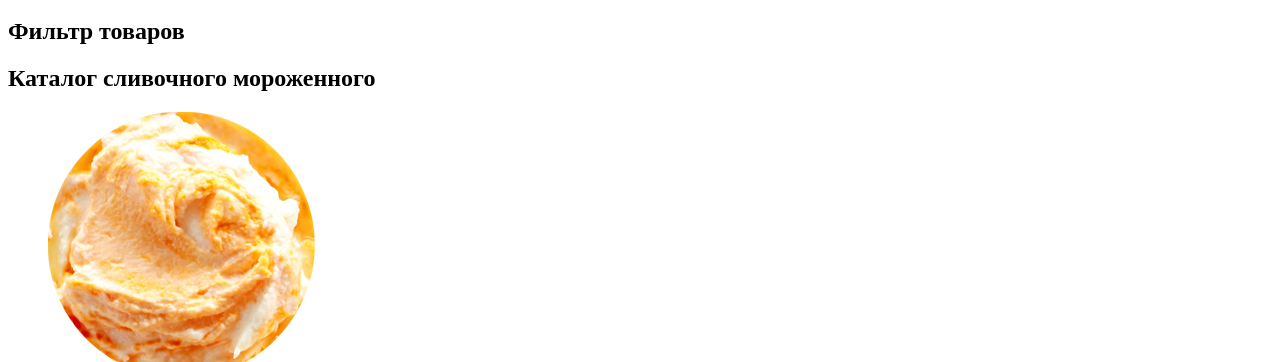
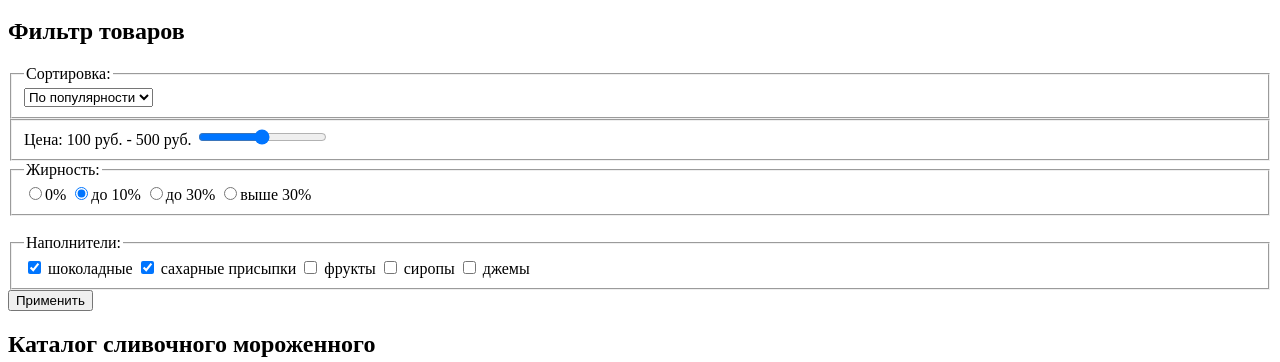
Before and after one commit to Lyusia-Malinina/1342203-gllacy-27, a plain HTML site: page catalog.html in a window 1280 px wide. Shown: the part 423-785 px from the top of the page. Drawn offline with Linux system fonts and the light colour scheme.

Commit message:
Update catalog.html
Вставила фильтр
Нужны ли <li>, если у нас список в одну строчку?

```diff
--- a/catalog.html
+++ b/catalog.html
@@ -42,7 +42,49 @@
 
       <section>
         <h2>Фильтр товаров</h2>
-        <!-- Здесь будет форма -->
+          <form method="get" action="https://echo.htmlacademy.ru">
+            <fieldset>
+              <legend>Сортировка:</legend>
+              <select name="year">
+                <option value="popular">По популярности</option>
+                <option value="price">По цене</option>
+              </select>
+            </fieldset>
+            <fieldset>
+              <label for="price">Цена: 100 руб. - 500 руб.</label>
+              <input type="range" id="price" name="price" min="100" max="500" step="10" >
+            </fieldset>
+            <fieldset>
+              <legend>Жирность:</legend>
+              <label>
+                <input type="radio" name="fat" value="0%">0%
+              </label>
+              <label>
+                <input type="radio" name="fat" value="less10%" checked>до 10%
+              </label>
+              <label>
+                <input type="radio" name="fat" value="less30%">до 30%
+              </label>
+              <label>
+                <input type="radio" name="fat" value="over30%">выше 30%
+              </label>
+            </fieldset>
+          <br>
+            <fieldset>
+              <legend>Наполнители:</legend>
+                <input type="checkbox" name="fillers" id="chocolate" checked>
+                <label for="chocolate">шоколадные</label>
+                <input type="checkbox" name="fillers" id="sugar" checked>
+                <label for="sugar">сахарные присыпки</label>
+                <input type="checkbox" name="fillers" id="fruits">
+                <label for="fruits">фрукты</label>
+                <input type="checkbox" name="fillers" id="syrups">
+                <label for="syrups">сиропы</label>
+                <input type="checkbox" name="fillers" id="jams">
+                <label for="jams">джемы</label>
+            </fieldset>
+          <button type="submit">Применить</button>
+        </form>
       </section>
 
       <section>
```
